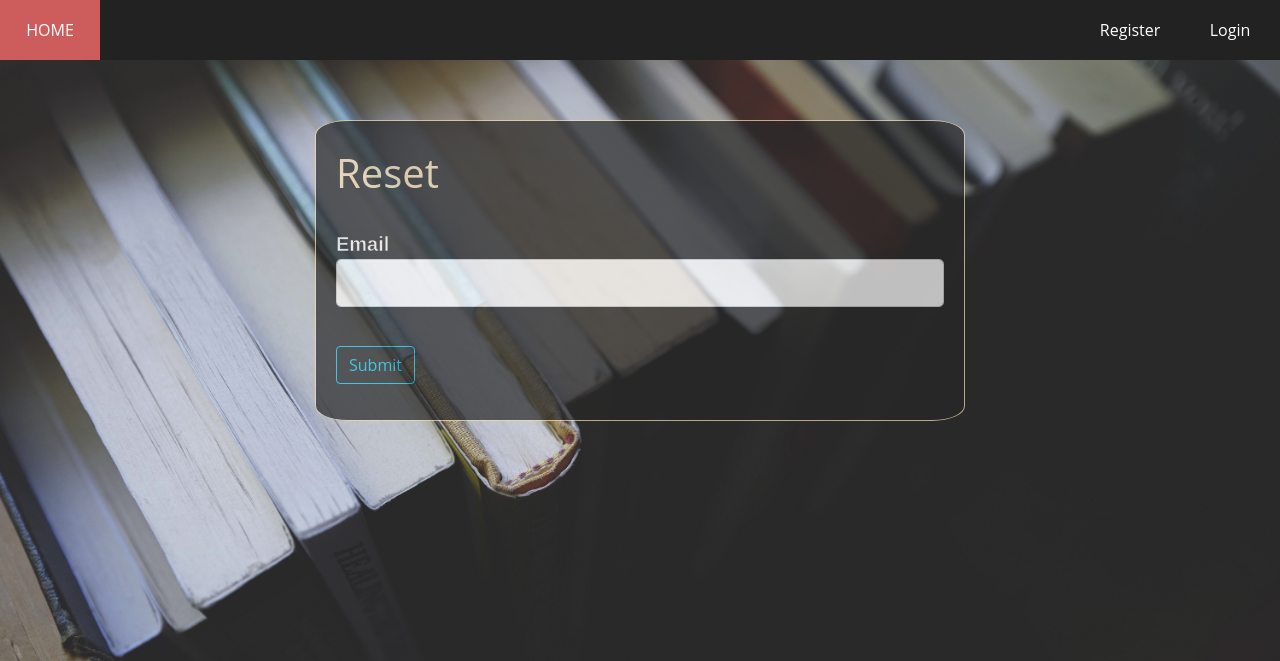
After one commit to duressa-feyissa/ReBooK, a Flask app: page /reset_password in a window 1280 px wide. The commit adds this page. Shown: the top 661 px of the page. Run offline with Flask 2, Linux system fonts and the light colour scheme; some libraries are stand-ins or nearby versions.

Commit message:
handle forget password

```diff
--- a/ReBook/form.py
+++ b/ReBook/form.py
@@ -64,3 +64,22 @@ class MakePost(FlaskForm):
 class Search(FlaskForm):
 	search = StringField('Search User', validators=[DataRequired()])
 	find = SubmitField('Search')
+
+class RequestResetForm(FlaskForm):
+	email = StringField('Email', validators=[DataRequired(), Email()])
+	submit = SubmitField('Submit')
+	def validate_email(self, email):
+		user = User.query.filter_by(email=email.data).first()
+		if user is None:
+			raise ValidationError('There is no account with that email!')
+		response = response = requests.get(
+			"https://isitarealemail.com/api/email/validate",
+			params={'email': email.data})
+		status = response.json()['status']
+		if status == 'invalid':
+			raise ValidationError('The email doesn\'t exists!')
+
+class ResetPasswordForm(FlaskForm):
+	password = PasswordField('Password', validators=[DataRequired()])
+	confirm_password = PasswordField('Confirm Password', validators=[DataRequired(), EqualTo('password')])
+	submit = SubmitField('Reset Password')
--- a/ReBook/route.py
+++ b/ReBook/route.py
@@ -1,8 +1,8 @@
 from datetime import datetime
 from sqlalchemy import text
 from flask import render_template, request, jsonify, flash, redirect, url_for, request, abort
-from ReBook import app, bcrypt, db
-from ReBook.form import RegistrationForm, LoginForm, UpdateAccountForm, MakePost, Search
+from ReBook import app, bcrypt, db, mail
+from ReBook.form import RegistrationForm, LoginForm, UpdateAccountForm, MakePost, Search, RequestResetForm, ResetPasswordForm
 from ReBook.models import User, Book, Post
 from ReBook.parse import parse
 from flask_login import login_user, current_user, logout_user, login_required
@@ -11,7 +11,7 @@ import os
 from flask_wtf.file import FileField, FileAllowed
 from werkzeug.utils import secure_filename
 from uuid import uuid4
-
+from flask_mail import Message
 
 @app.route('/home')
 @app.route('/')
@@ -413,3 +413,49 @@ def Searcher():
 		users = User.query.filter(User.username.like("%"+form.search.data+"%")).all()
 		return render_template("search.html", title="Search", image=image_file, form=form, time=datetime.utcnow(), users=users)
 	return render_template("search.html", title="Search", image=image_file, form=form, time=datetime.utcnow(), users=users)
+
+
+def send_reset_email(user):
+	token = user.get_reset_token()
+	msg = Message('Password Reset Request',
+		sender="noreply@demo.com",
+		recipients=[user.email]
+		)
+	msg.body = f"""
+	To reset your password, visit the following link:
+	{url_for('reset_password', token=token, _external=True)}
+
+	If you did not make this request then simply ignore this email and no change to it.
+	"""
+
+	mail.send(msg)
+
+@app.route("/reset_password", methods=['GET', 'POST'])
+def reset_request():
+	if current_user.is_authenticated:
+		return redirect(url_for('mainRoute'))
+	form = RequestResetForm()
+	if form.validate_on_submit():
+		user = User.query.filter_by(email=form.email.data).first()
+		send_reset_email(user)
+		flash('An email has been sent to reset your password!', 'info')
+		return redirect(url_for('Login'))
+
+	return render_template("reset_request.html", form=form)
+
+@app.route("/reset_password/<token>", methods=['GET', 'POST'])
+def reset_password(token):
+	if current_user.is_authenticated:
+		return redirect(url_for('mainRoute'))
+	user = User.verify_reset_token(token)
+	if user is None:
+		flash("That is an invalid or expired token", "warning")
+		redirect(url_for('reset_request'))
+	form = ResetPasswordForm()
+	if form.validate_on_submit():
+		hashed_pass = bcrypt.generate_password_hash(form.password.data).decode('utf-8')
+		user.password = hashed_pass
+		db.session.commit()
+		flash(f'Your password has been update!', 'success')
+		return redirect(url_for('Login'))
+	return render_template('reset_token.html', form=form)
--- a/ReBook/templates/login.html
+++ b/ReBook/templates/login.html
@@ -42,7 +42,7 @@
 				{{ form.submit(class="btn btn-outline-info") }}
 			</div>
 			<small class="text-light ml-2">
-				<a href="#" class="text-primary">Forget Password?</a>
+				<a href="{{ url_for('reset_request') }}" class="text-primary">Forget Password?</a>
 			</small>
 		</form>
 
--- /dev/null
+++ b/ReBook/templates/reset_request.html
@@ -0,0 +1,28 @@
+{% extends "index.html" %}
+{% block content %}
+	<div class="content-section">
+		<form method="POST" action="">
+			{{ form.hidden_tag() }}
+			<fieldset>
+				<legend class="mt-2 mb-4"> <h1>Reset</h1> </legend>
+				<div class="form-group">
+					{{ form.email.label(class="form-control-label") }}
+
+					{% if form.email.errors %}
+						{{ form.email(class="form-control form-control-lg is-invalid") }}
+						<div class="invalid-feedback">
+							{% for error in form.email.errors %}
+								<span>{{ error }}</span>
+							{% endfor %}
+						</div>
+					{% else %}
+						{{ form.email(class="form-control form-control-lg") }}
+					{% endif %}
+				</div>
+			</fieldset>
+			<div class="form-group">
+				{{ form.submit(class="btn btn-outline-info mt-4") }}
+			</div>
+		</form>
+	</div>
+{% endblock content %}
```
Also changed, not shown: ReBook/__init__.py (+8 -0 lines), ReBook/models.py (+13 -1 lines), ReBook/templates/reset_token.html (added, +42 -0 lines).
